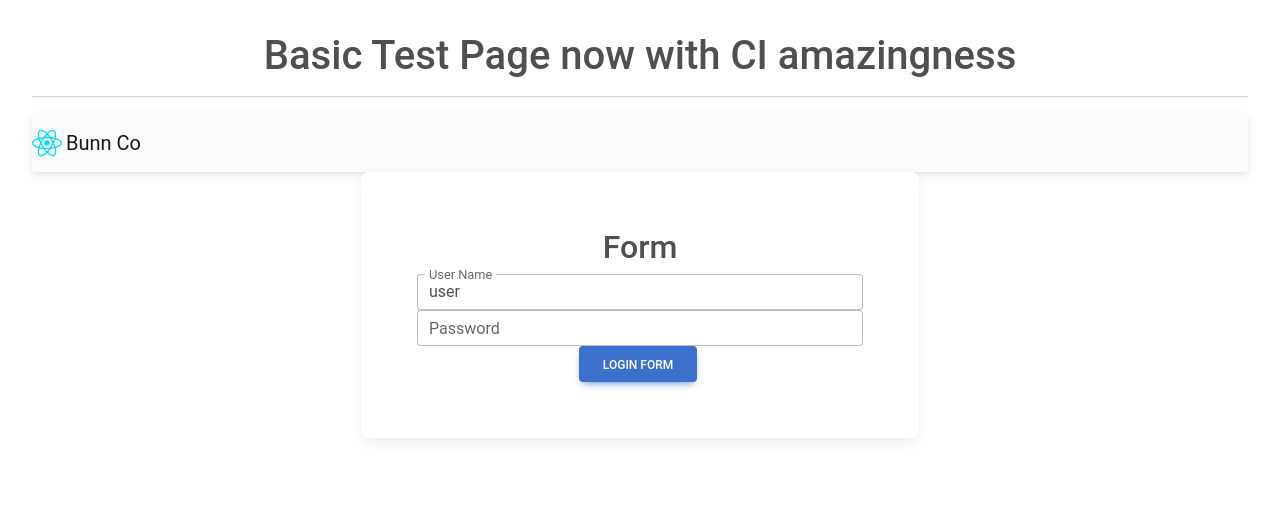
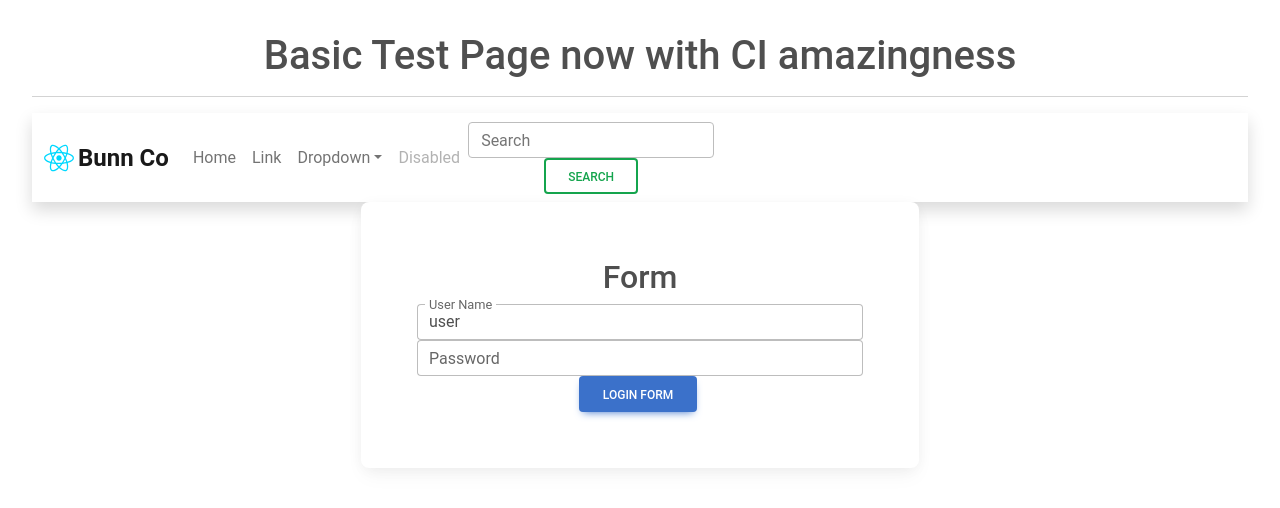
Before and after one commit to jason-bunn/react-mpd, a React (Vite) app: page / in a window 1280 px wide. Shown: the top 508 px of the page. Built offline with nearby package versions, Linux system fonts and the light colour scheme.

Commit message:
navbar edits

```diff
--- a/src/components/NavBar.tsx
+++ b/src/components/NavBar.tsx
@@ -5,7 +5,8 @@
 
 function NavBar({ brandName, imageSrc }: NavBarProps) {
   return (
-    <nav className="navbar navbar-light bg-light">
+    <nav className="navbar navbar-expand-md navbar-light bg-white shadow">
+      <div className="container-fluid">
         <a className="navbar-brand" href="#">
           <img
             src={imageSrc}
@@ -14,8 +15,78 @@
             className="d-inline-block align-top"
             alt=""
           />
-        {brandName}
+          <span className="fw-bolder fs-4">{brandName}</span>
         </a>
+        <button
+          className="navbar-toggler"
+          type="button"
+          data-toggle="collapse"
+          data-target="#navbarSupportedContent"
+          aria-controls="navbarSupportedContent"
+          aria-expanded="false"
+          aria-label="Toggle navigation"
+        >
+          <span className="navbar-toggler-icon"></span>
+        </button>
+        <div className="collapse navbar-collapse" id="navbarSupportedContent">
+          <ul className="navbar-nav mr-auto">
+            <li className="nav-item active">
+              <a className="nav-link" href="#">
+                Home <span className="sr-only">(current)</span>
+              </a>
+            </li>
+            <li className="nav-item">
+              <a className="nav-link" href="#">
+                Link
+              </a>
+            </li>
+            <li className="nav-item dropdown">
+              <a
+                className="nav-link dropdown-toggle"
+                href="#"
+                id="navbarDropdown"
+                role="button"
+                data-toggle="dropdown"
+                aria-haspopup="true"
+                aria-expanded="false"
+              >
+                Dropdown
+              </a>
+              <div className="dropdown-menu" aria-labelledby="navbarDropdown">
+                <a className="dropdown-item" href="#">
+                  Action
+                </a>
+                <a className="dropdown-item" href="#">
+                  Another action
+                </a>
+                <div className="dropdown-divider"></div>
+                <a className="dropdown-item" href="#">
+                  Something else here
+                </a>
+              </div>
+            </li>
+            <li className="nav-item">
+              <a className="nav-link disabled" href="#">
+                Disabled
+              </a>
+            </li>
+          </ul>
+          <form className="form-inline my-2 my-lg-0">
+            <input
+              className="form-control mr-sm-2"
+              type="search"
+              placeholder="Search"
+              aria-label="Search"
+            />
+            <button
+              className="btn btn-outline-success my-2 my-sm-0"
+              type="submit"
+            >
+              Search
+            </button>
+          </form>
+        </div>
+      </div>
     </nav>
   );
 }
```
Lines whose indentation alone changed are shown as unchanged.
